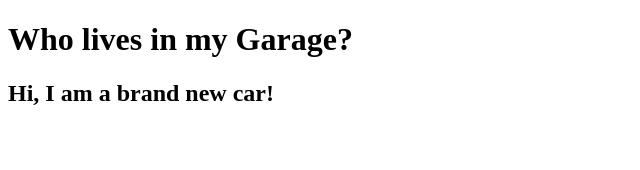
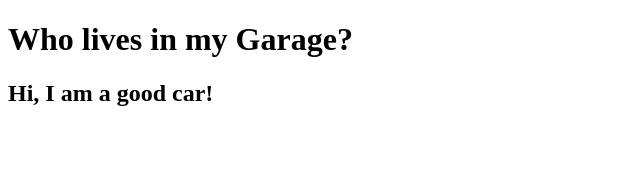
Before and after one commit to thanhpham091790/reactjs, a React (Create React App) app in the folder myfirstreact/: page / in a window 1280 px wide. Shown: the top 170 px of the page, without its empty margins (0-640 px from the left). Built offline with nearby package versions, Linux system fonts and the light colour scheme.

Commit message:
Components in Files

```diff
--- /dev/null
+++ b/myfirstreact/src/App.js
@@ -0,0 +1,16 @@
+import React from 'react';
+import ReactDOM from 'react-dom';
+
+class Car extends React.Component{
+    constructor(){
+        super();
+        this.state = {
+            color: "red"
+        };
+    }
+    render(){
+        return <h2>Hi, I am a {this.props.style} car!</h2>;
+    }
+}
+
+export default Car;
--- a/myfirstreact/src/index.js
+++ b/myfirstreact/src/index.js
@@ -1,24 +1,13 @@
 import React from 'react';
 import ReactDOM from 'react-dom';
-
-class Car extends React.Component{
-    constructor(){
-        super();
-        this.state = {
-            color: "red"
-        };
-    }
-    render(){
-        return <h2>Hi, I am a {this.props.style} car!</h2>;
-    }
-}
+import Car from './App.js';
 
 class Garage extends React.Component{
     render() {
         return (
             <div>
                 <h1>Who lives in my Garage?</h1>
-                <Car style="brand new" />
+                <Car style="good" />
             </div>
         )
     }
```
